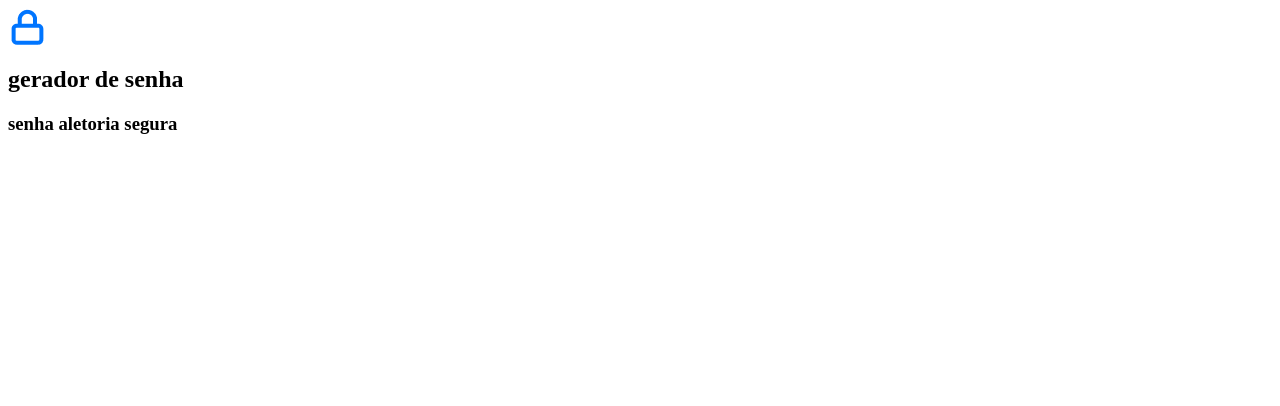
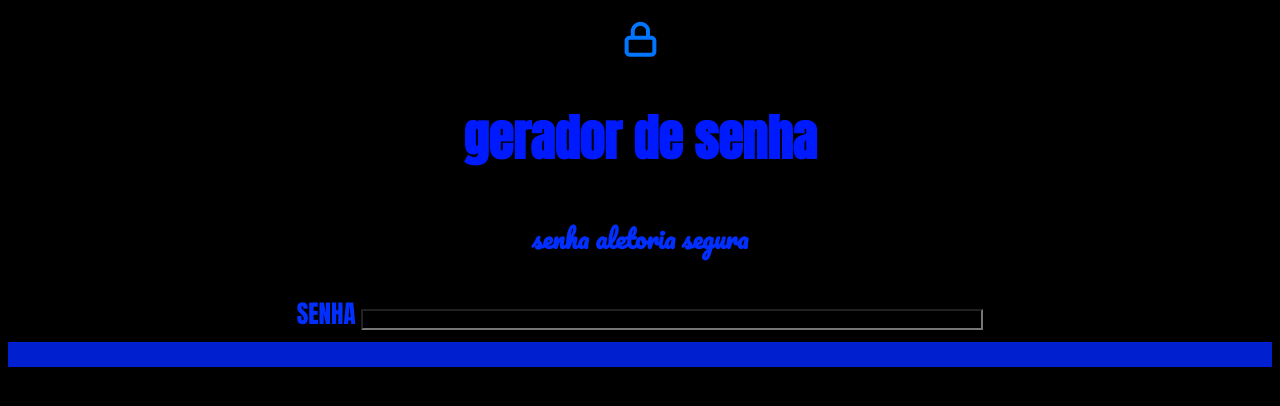
Before and after one commit to diogofabricio12345/novo-trabalho, a plain HTML site: page novo tralbaho/index.html in a window 1280 px wide. Drawn offline with Linux system fonts and the light colour scheme.

Commit message:
Add files via upload

```diff
--- a/novo tralbaho/index.html
+++ b/novo tralbaho/index.html
@@ -5,7 +5,8 @@
     <meta charset="UTF-8">
     <meta http-equiv="X-UA-Compatible" content="IE=edge">
     <meta name="viewport" content="width=device-width, initial-scale=1.0">
-    <title>Document</title>
+    <title>gerador de senha</title>
+    <link rel="stylesheet" href="style.css">
 </head>
 <body>
   <section class="conteudo">
@@ -14,6 +15,11 @@
     <h2 class="titulo-principal">gerador de senha</h2>
     <h3 class="titulo-secundario">senha aletoria segura</h3>
   </div>
+  <div class="conteudo-senha">
+    <label for="senha">SENHA</label>
+  <input name="senha" type="text" id="campo-senha">
+
+  </div>
  </section>
 </body>
 </html>
--- a/novo tralbaho/style.css
+++ b/novo tralbaho/style.css
@@ -0,0 +1,62 @@
+@import url('https://fonts.googleapis.com/css2?family=Anton&display=swap');
+@import url('https://fonts.googleapis.com/css2?family=Anton&family=Pacifico&display=swap');
+
+:root{
+--cor-da-letra: rgb(0, 47, 255);
+--cor-de-fundo:#000000;
+--fundo-senha:#000000;
+--fundo-texto:#004ca3;
+--borda:#001fcf;
+--fonte:"Anton", sans-serif;
+--fonte2:"Pacifico", cursive;
+}
+
+body{
+color: var(--cor-da-letra);
+background-color: var(--cor-de-fundo);
+font-family: var(--fonte);
+
+}
+
+.conteudo{
+text-align: center;
+font-size: 25px;
+}
+.img{
+
+width: 80px;
+}
+
+.titulo-principal{
+
+font-size: 50px;
+font-family:"Anton",sans-serif var(--fonte);
+color: rgb(0, 26, 255)
+
+}
+
+ .titulo-secundario{
+    font-size: 25px;
+    font-family:"Pacifico", cursive;
+
+ }
+ .conteudo-titulo{
+   text-align: center;
+   margin-top: 20px;
+
+ }
+ .conteudo-senha{
+   margin-top: 10px;
+   background: var(--fundo-senha);
+   padding:10px;
+   border-bottom: 25px solid var(--borda);
+
+ }
+ #campo-senha{
+ background-color: var(--fundo-senha);
+ border: ;
+ color: var(--letra);
+ width: 50%;
+
+
+ }
```
